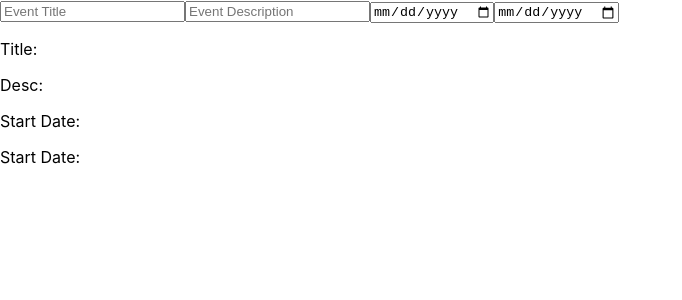
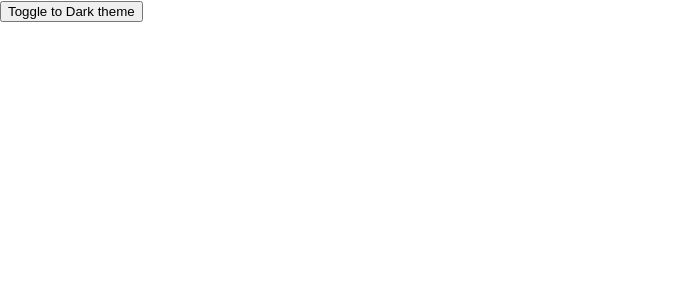
Before and after one commit to rishgupta2301/ReactJS_Machine_Coding_Questions, a React (Create React App) app: page / in a window 1280 px wide. Shown: the top 300 px of the page, without its empty margins (0-682 px from the left). Built offline with nearby package versions, Linux system fonts and the light colour scheme.

Commit message:
theme toggle using useContext

```diff
--- a/src/App.js
+++ b/src/App.js
@@ -4,7 +4,8 @@
 // import CountdownTimer from './components/countdownTimer/countdownTimer';
 // import ExplorerComponent from "./components/fileExplorer/explorerComponent";
 
-import Form from "./components/formUsingUseReducer/form";
+// import Form from "./components/formUsingUseReducer/form";
+import ThemeButton from "./components/hooks/ThemeToggleWithContext/themeButton";
 
 function App() {
   return (
@@ -14,7 +15,8 @@ function App() {
      {/* <ProgressBar timer="5s" /> */}
      {/* <CountdownTimer /> */}
      {/* <ExplorerComponent /> */}
-     <Form />
+     {/* <Form /> */}
+     <ThemeButton />
 
     </div>
   );
--- /dev/null
+++ b/src/components/hooks/ThemeToggleWithContext/themeButton.jsx
@@ -0,0 +1,18 @@
+import { useContext } from "react"
+import ThemeContext from "./themeToggle"
+import "./themeStyle.css"
+
+
+const ThemeButton = () => {
+
+    const {isDark, handleChange} = useContext(ThemeContext)
+
+    return(
+        <div className={`${isDark ? 'dark' : 'light'}`} style={{height:'100vh', width:'100vw'}}>
+
+        <button onClick={handleChange}>Toggle to {isDark ? 'Light' : 'Dark'} theme</button>
+        </div>
+    )
+}
+
+export default ThemeButton
--- /dev/null
+++ b/src/components/hooks/ThemeToggleWithContext/themeStyle.css
@@ -0,0 +1,9 @@
+.dark{
+    background-color: black;
+    color: whitesmoke;
+
+}
+.light{
+    background-color: white;
+    color: black;
+}
--- /dev/null
+++ b/src/components/hooks/ThemeToggleWithContext/themeToggle.jsx
@@ -0,0 +1,19 @@
+import { createContext, useEffect, useState } from "react";
+
+const ThemeContext = createContext();
+
+export const ThemeProvider = ({children}) => {
+
+    const [isDark, setIsDark] = useState(false);
+    const handleChange = () => {
+        setIsDark((prev) => !prev);
+    }
+
+
+return(
+    <ThemeContext.Provider value={{isDark, handleChange}}>
+        {children}
+    </ThemeContext.Provider>
+)
+}
+export default ThemeContext;
--- a/src/index.js
+++ b/src/index.js
@@ -2,11 +2,14 @@ import React from 'react';
 import ReactDOM from 'react-dom/client';
 import './index.css';
 import App from './App';
+import { ThemeProvider } from './components/hooks/ThemeToggleWithContext/themeToggle';
 
 const root = ReactDOM.createRoot(document.getElementById('root'));
 root.render(
   <React.StrictMode>
-    <App />
+    <ThemeProvider>
+      <App />
+    </ThemeProvider>
   </React.StrictMode>
 );
 
```
